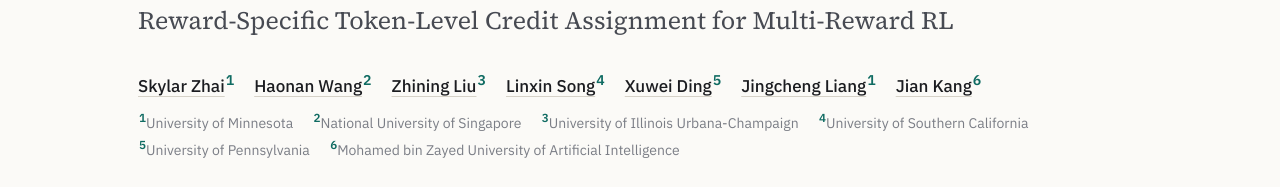
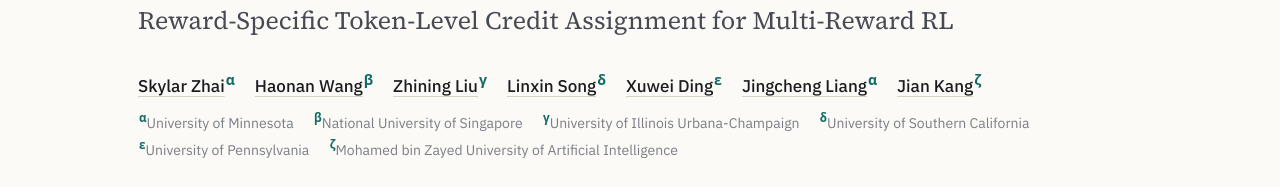
Before and after one commit to zhaihaotian/MRTPO, a plain HTML site: page index.html in a window 1280 px wide. Shown: the part 280-467 px from the top of the page. Drawn offline with nearby package versions, Linux system fonts and the light colour scheme.

Commit message:
Greek-letter affiliation marks

```diff
--- a/index.html
+++ b/index.html
@@ -41,21 +41,21 @@
     <p class="subtitle">Reward-Specific Token-Level Credit Assignment for Multi-Reward RL</p>
 
     <div class="authors">
-      <span><a href="https://skylarrrzhai.com" target="_blank" rel="noopener">Skylar Zhai</a><sup>1</sup></span>
-      <span><a href="https://haonan3.github.io/" target="_blank" rel="noopener">Haonan Wang</a><sup>2</sup></span>
-      <span><a href="https://zhiningliu.com/" target="_blank" rel="noopener">Zhining Liu</a><sup>3</sup></span>
-      <span><a href="https://linxins.net/" target="_blank" rel="noopener">Linxin Song</a><sup>4</sup></span>
-      <span><a href="https://xuweid.com/" target="_blank" rel="noopener">Xuwei Ding</a><sup>5</sup></span>
-      <span><a href="https://leo-leung04.github.io/" target="_blank" rel="noopener">Jingcheng Liang</a><sup>1</sup></span>
-      <span><a href="https://jiank2.github.io/" target="_blank" rel="noopener">Jian Kang</a><sup>6</sup></span>
+      <span><a href="https://skylarrrzhai.com" target="_blank" rel="noopener">Skylar Zhai</a><sup>α</sup></span>
+      <span><a href="https://haonan3.github.io/" target="_blank" rel="noopener">Haonan Wang</a><sup>β</sup></span>
+      <span><a href="https://zhiningliu.com/" target="_blank" rel="noopener">Zhining Liu</a><sup>γ</sup></span>
+      <span><a href="https://linxins.net/" target="_blank" rel="noopener">Linxin Song</a><sup>δ</sup></span>
+      <span><a href="https://xuweid.com/" target="_blank" rel="noopener">Xuwei Ding</a><sup>ε</sup></span>
+      <span><a href="https://leo-leung04.github.io/" target="_blank" rel="noopener">Jingcheng Liang</a><sup>α</sup></span>
+      <span><a href="https://jiank2.github.io/" target="_blank" rel="noopener">Jian Kang</a><sup>ζ</sup></span>
     </div>
     <div class="affils">
-      <span><sup>1</sup>University of Minnesota</span>
-      <span><sup>2</sup>National University of Singapore</span>
-      <span><sup>3</sup>University of Illinois Urbana-Champaign</span>
-      <span><sup>4</sup>University of Southern California</span>
-      <span><sup>5</sup>University of Pennsylvania</span>
-      <span><sup>6</sup>Mohamed bin Zayed University of Artificial Intelligence</span>
+      <span><sup>α</sup>University of Minnesota</span>
+      <span><sup>β</sup>National University of Singapore</span>
+      <span><sup>γ</sup>University of Illinois Urbana-Champaign</span>
+      <span><sup>δ</sup>University of Southern California</span>
+      <span><sup>ε</sup>University of Pennsylvania</span>
+      <span><sup>ζ</sup>Mohamed bin Zayed University of Artificial Intelligence</span>
     </div>
 
     <div class="links">
```
